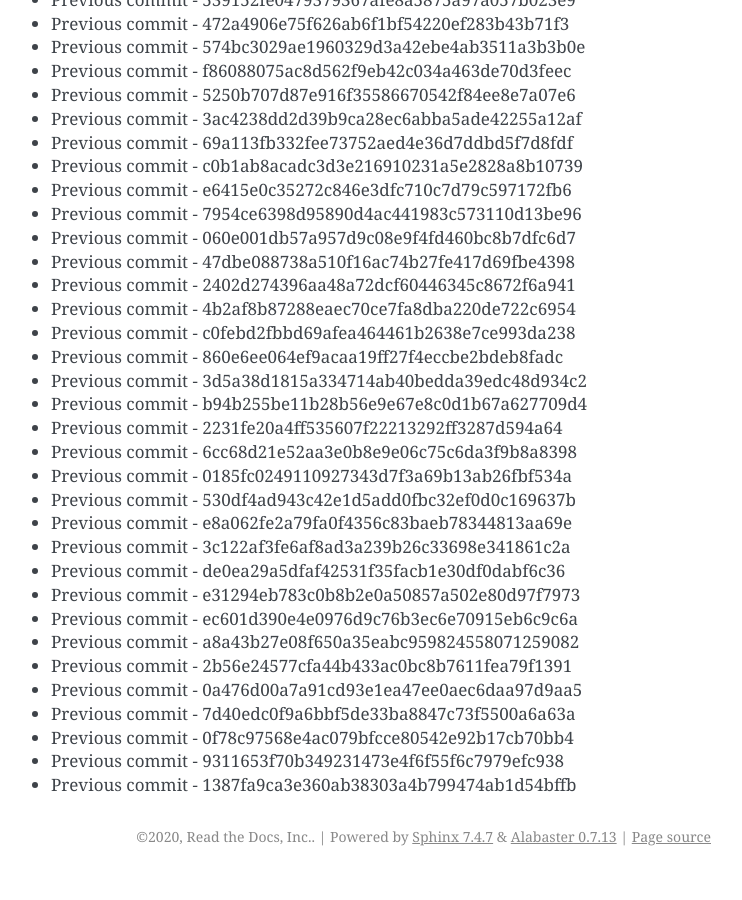
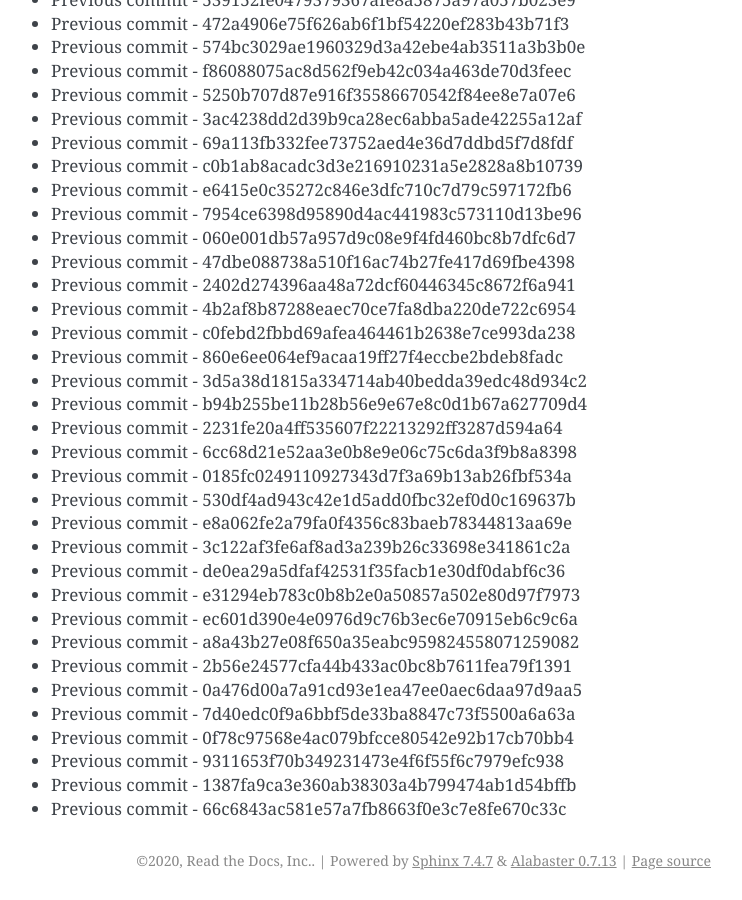
Before and after one commit to readthedocs/rtd-git-stresstest, a Sphinx documentation site: the page built from docs/updates.rst, in a window 1280 px wide and 900 px high, scrolled down 1679 px. Shown: the whole window, without its empty margins (399-1141 px from the left). Built offline with Sphinx 7.4.7, drawn with Linux system fonts in a browser that asks for light colours; before the commit the page ends 2555 px from its top, so only the background shows below that.

Commit message:
Generating commit from previous: 66c6843ac581e57a7fb8663f0e3c7e8fe670c33c

```diff
--- a/docs/updates.rst
+++ b/docs/updates.rst
@@ -102,3 +102,4 @@ It can be tested for any performance characteristics.
 * Previous commit - 0f78c97568e4ac079bfcce80542e92b17cb70bb4
 * Previous commit - 9311653f70b349231473e4f6f55f6c7979efc938
 * Previous commit - 1387fa9ca3e360ab38303a4b799474ab1d54bffb
+* Previous commit - 66c6843ac581e57a7fb8663f0e3c7e8fe670c33c
```
